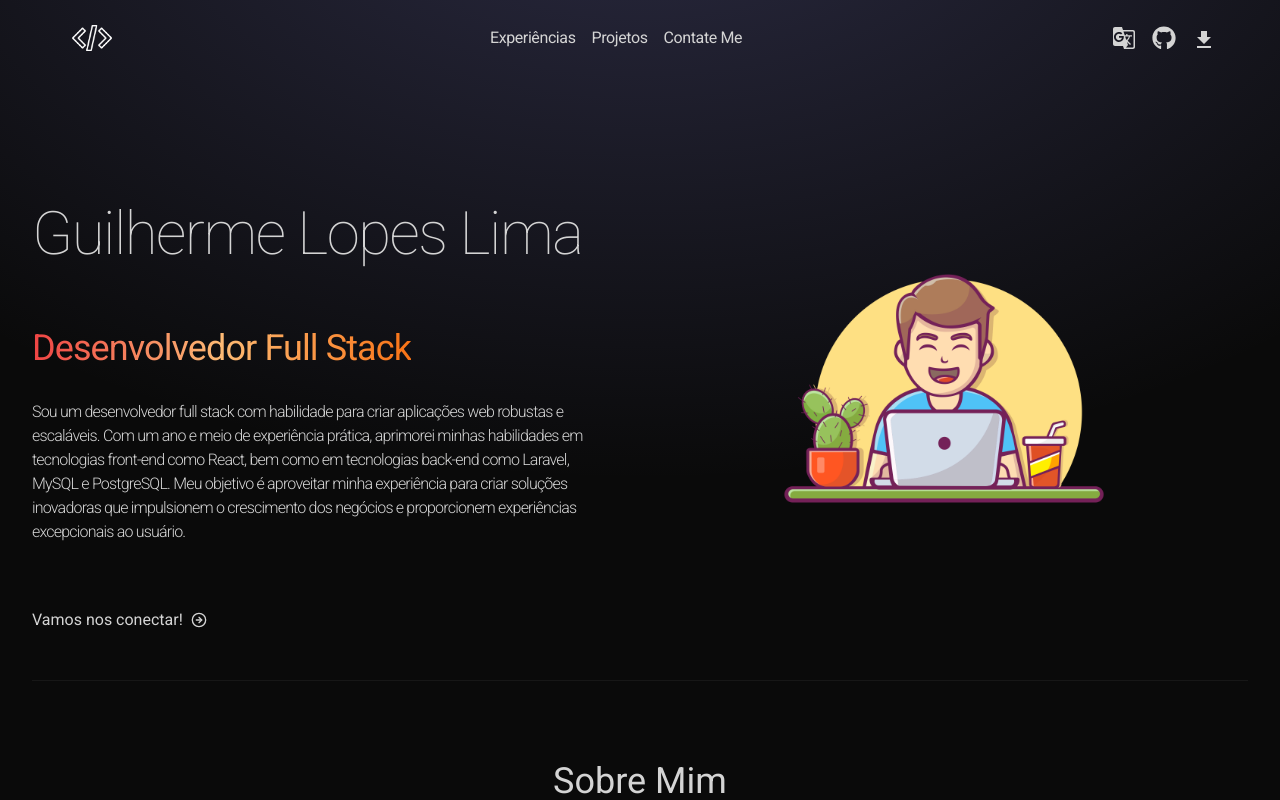
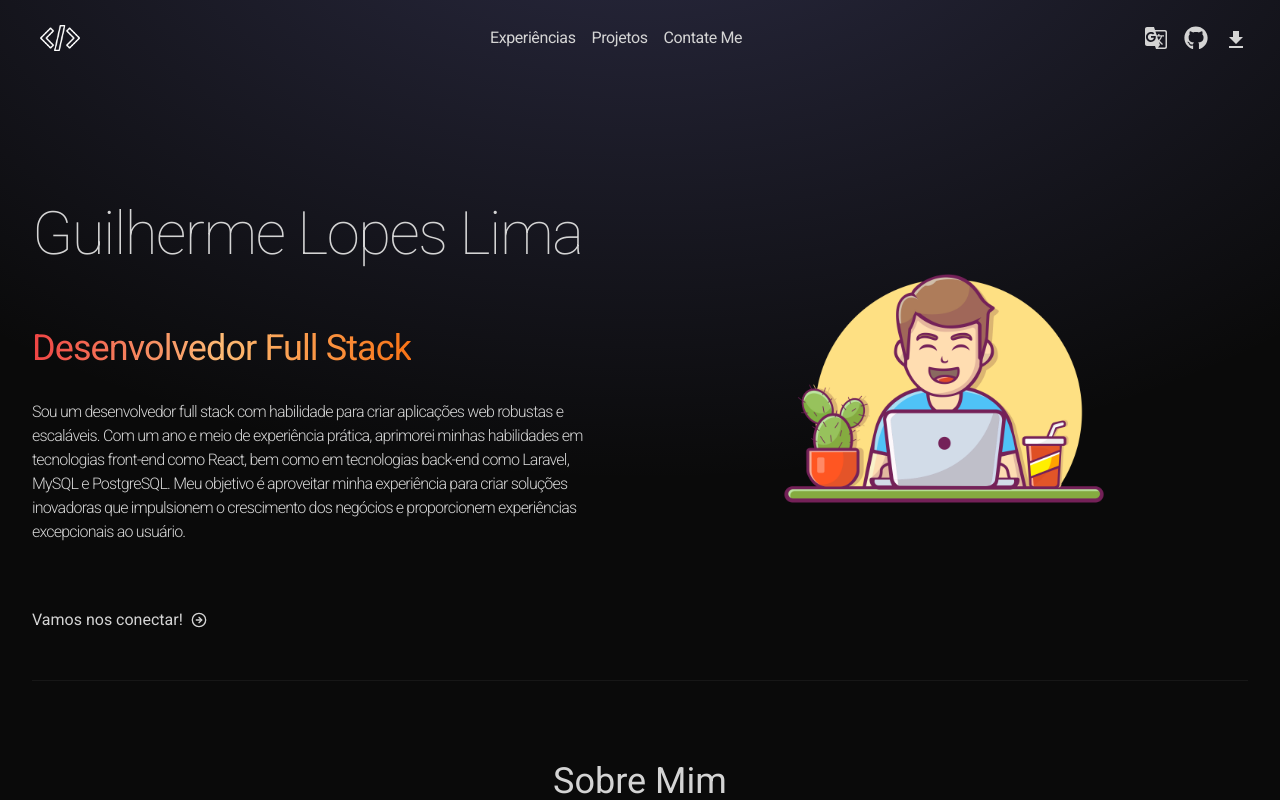
Before and after one commit to guilhermelpl/react-portifolio, a React (Vite) app: page / in a window 1280 px wide. Shown: the top 800 px of the page. Built offline with nearby package versions, Linux system fonts and the light colour scheme.

Commit message:
updated navbar

```diff
--- a/src/components/NavBar.jsx
+++ b/src/components/NavBar.jsx
@@ -30,7 +30,7 @@ const NavBar = ({
 
   return (
     <>
-      <nav className="mb-20 flex flex-col mt-4 sm:flex-row items-center justify-between py-2 px-4 sm:px-8">
+      <nav className="mb-20 flex flex-col mt-4 sm:flex-row items-center justify-between py-2">
         <div>
           <img className="mx-2 w-10" src={logo} alt="Logo" />
         </div>
```
